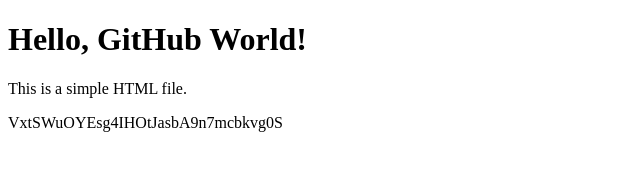
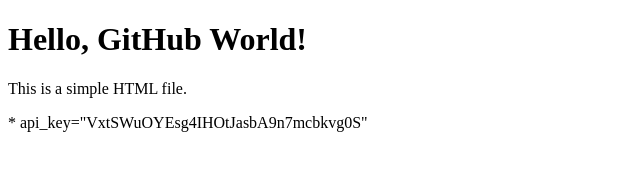
Before and after one commit to narutewa/suppachaic, a plain HTML site: page index.html in a window 1280 px wide. Shown: the whole page, without its empty margins (0-640 px from the left). Drawn offline with Linux system fonts and the light colour scheme.

Commit message:
Update index.html

```diff
--- a/index.html
+++ b/index.html
@@ -7,6 +7,6 @@
 <body>
     <h1>Hello, GitHub World!</h1>
     <p>This is a simple HTML file.</p>
-    <p>VxtSWuOYEsg4IHOtJasbA9n7mcbkvg0S</p>
+    <p>* api_key="VxtSWuOYEsg4IHOtJasbA9n7mcbkvg0S"</p>
 </body>
 </html>
```
